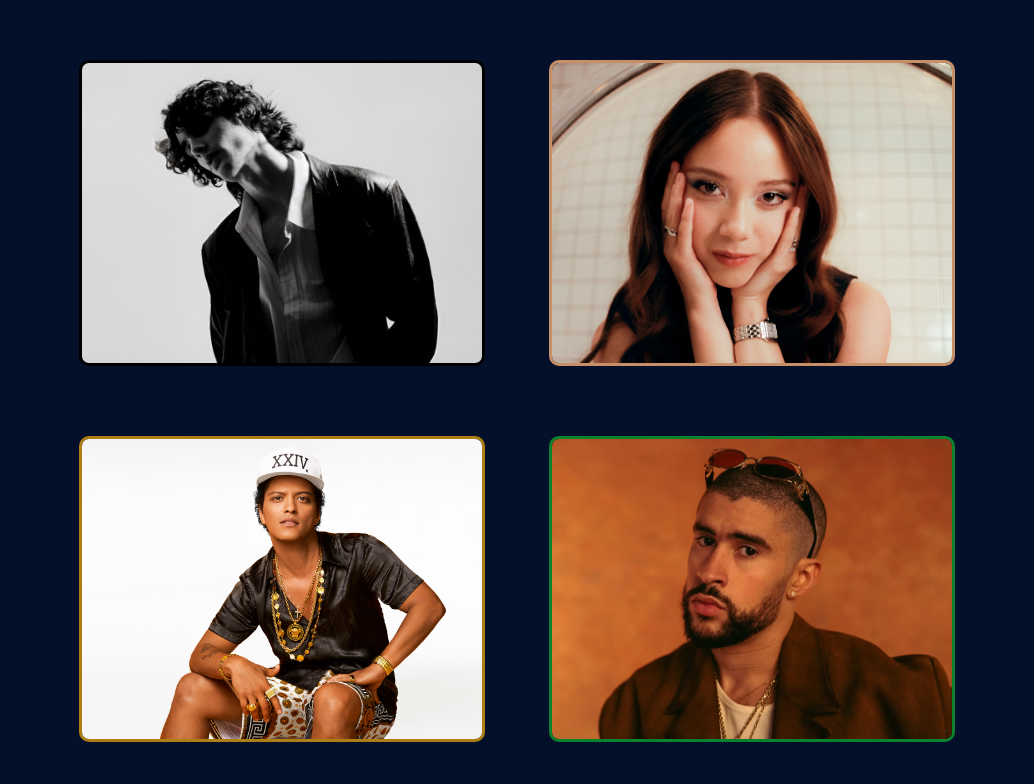
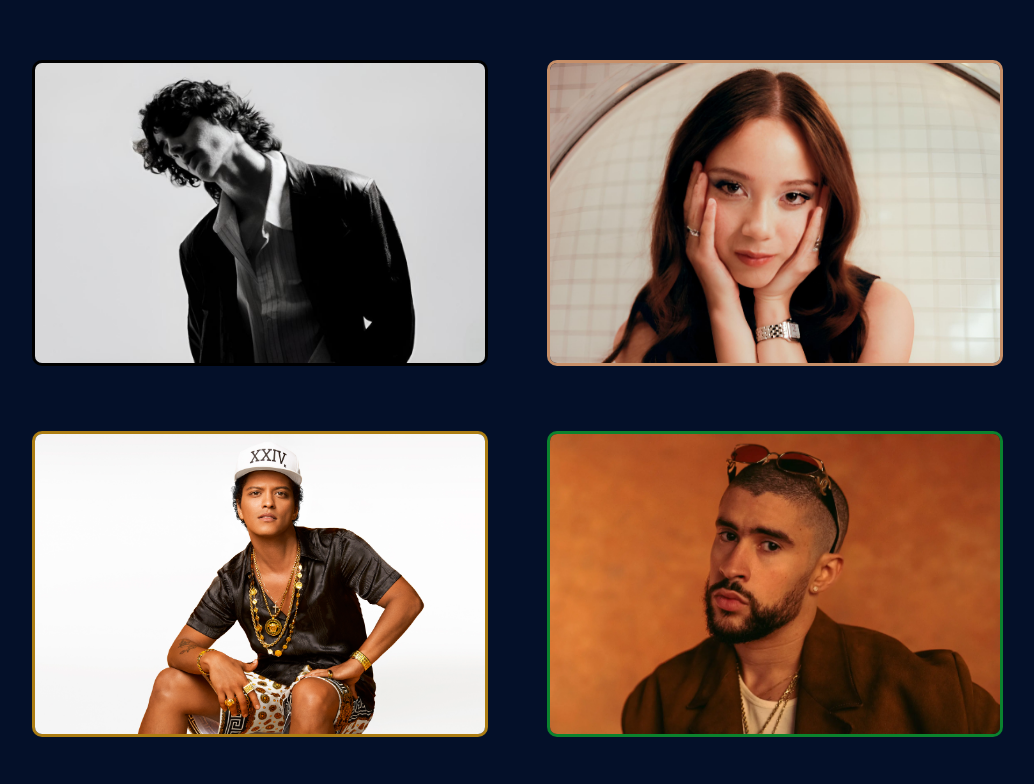
Before and after one commit to mainhasu/meu_SITE, a plain HTML site: page index.html in a window 1280 px wide. Shown: the top 784 px of the page, without its empty margins (123-1157 px from the left). Drawn offline with Linux system fonts and the light colour scheme.

Commit message:
Update style.css

```diff
--- a/style.css
+++ b/style.css
@@ -5,7 +5,7 @@ body {
 }
 .container {
   display: flex;
-  gap: 40px;
+  gap: 35px;
   justify-content: center;
   flex-wrap: wrap;
   margin-top: 45px;
@@ -16,7 +16,7 @@ body {
   justify-content: center;
   align-items: center;
   text-align: center;
-  max-width: 400px;
+  max-width: 450px;
   padding: 15px;
   border-radius: 10px;
   transition: 0.3s;
```
